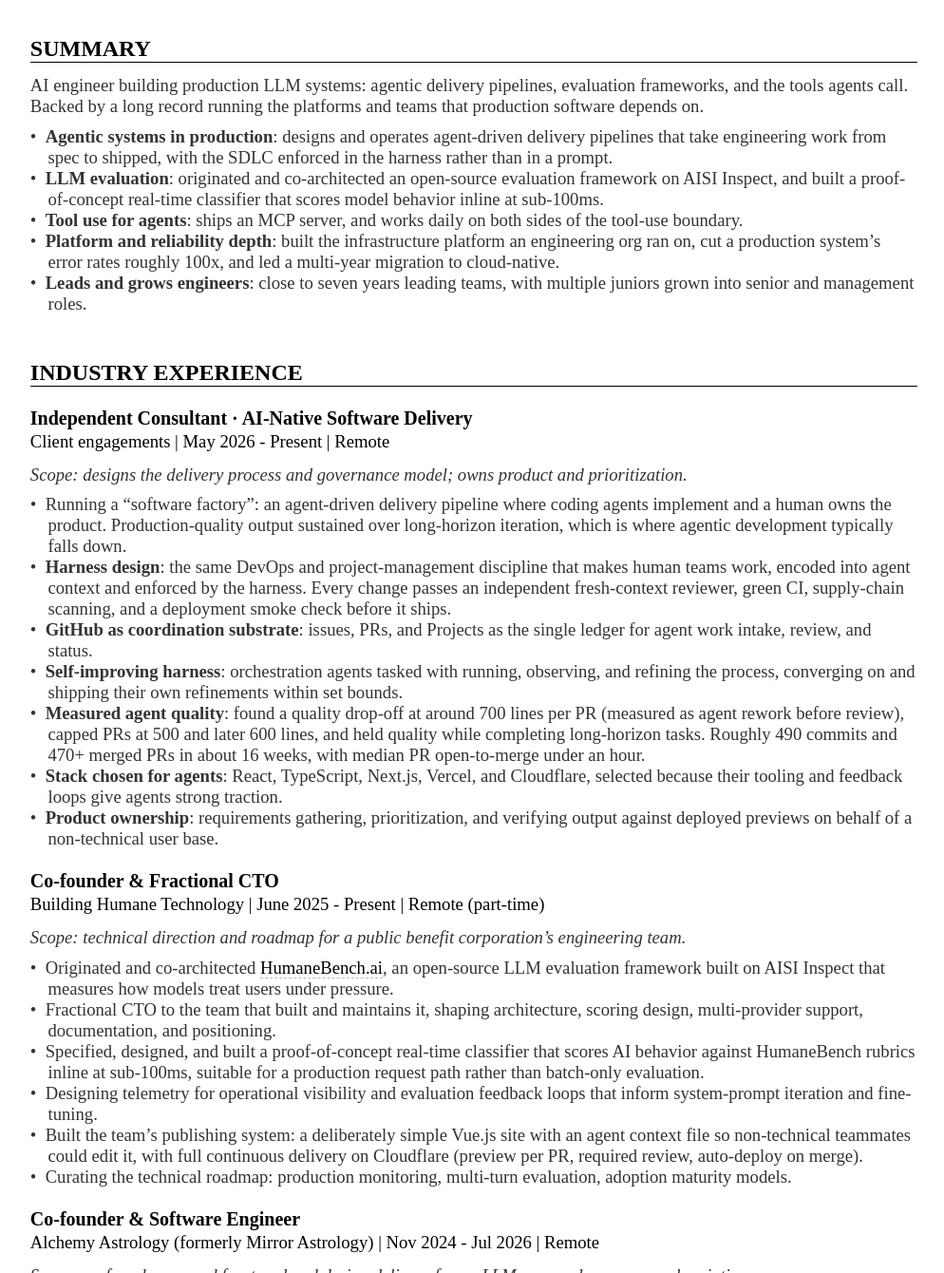
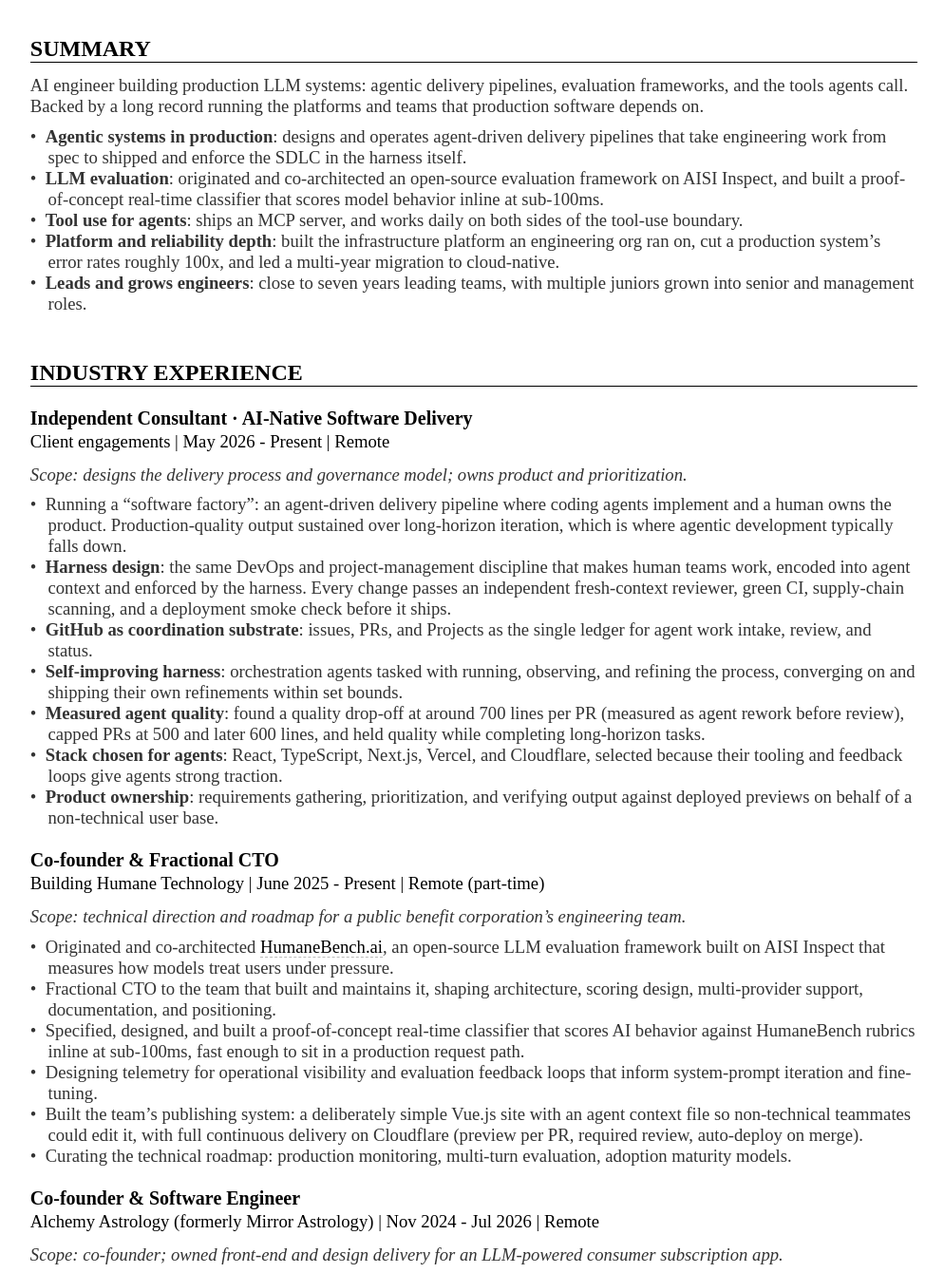
Before and after one commit to jacksenechal/resume, a plain HTML site: page index.html in a window 1280 px wide. Shown: the part 340-1680 px from the top of the page at 95% size, without its empty margins (141-1135 px from the left). Drawn offline with Linux system fonts and the light colour scheme.

Commit message:
role/ai-engineer: voice pass (no contrast frames), drop unbenchmarked throughput numbers

```diff
--- a/index.html
+++ b/index.html
@@ -83,8 +83,7 @@ depends on.</p>
 <ul>
 <li><strong>Agentic systems in production</strong>: designs and operates
 agent-driven delivery pipelines that take engineering work from spec to
-shipped, with the SDLC enforced in the harness rather than in a
-prompt.</li>
+shipped and enforce the SDLC in the harness itself.</li>
 <li><strong>LLM evaluation</strong>: originated and co-architected an
 open-source evaluation framework on AISI Inspect, and built a
 proof-of-concept real-time classifier that scores model behavior inline
@@ -125,8 +124,7 @@ shipping their own refinements within set bounds.</li>
 <li><strong>Measured agent quality</strong>: found a quality drop-off at
 around 700 lines per PR (measured as agent rework before review), capped
 PRs at 500 and later 600 lines, and held quality while completing
-long-horizon tasks. Roughly 490 commits and 470+ merged PRs in about 16
-weeks, with median PR open-to-merge under an hour.</li>
+long-horizon tasks.</li>
 <li><strong>Stack chosen for agents</strong>: React, TypeScript,
 Next.js, Vercel, and Cloudflare, selected because their tooling and
 feedback loops give agents strong traction.</li>
@@ -150,8 +148,7 @@ architecture, scoring design, multi-provider support, documentation, and
 positioning.</li>
 <li>Specified, designed, and built a proof-of-concept real-time
 classifier that scores AI behavior against HumaneBench rubrics inline at
-sub-100ms, suitable for a production request path rather than batch-only
-evaluation.</li>
+sub-100ms, fast enough to sit in a production request path.</li>
 <li>Designing telemetry for operational visibility and evaluation
 feedback loops that inform system-prompt iteration and fine-tuning.</li>
 <li>Built the team’s publishing system: a deliberately simple Vue.js
```
Also changed, not shown: 2 other files.
